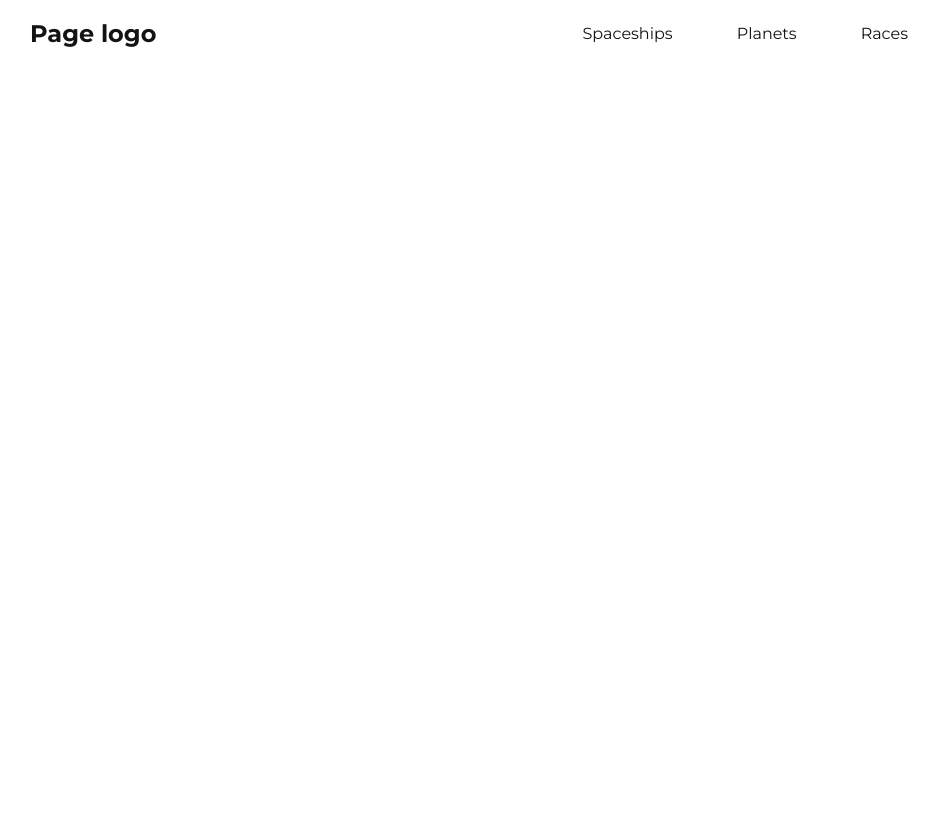
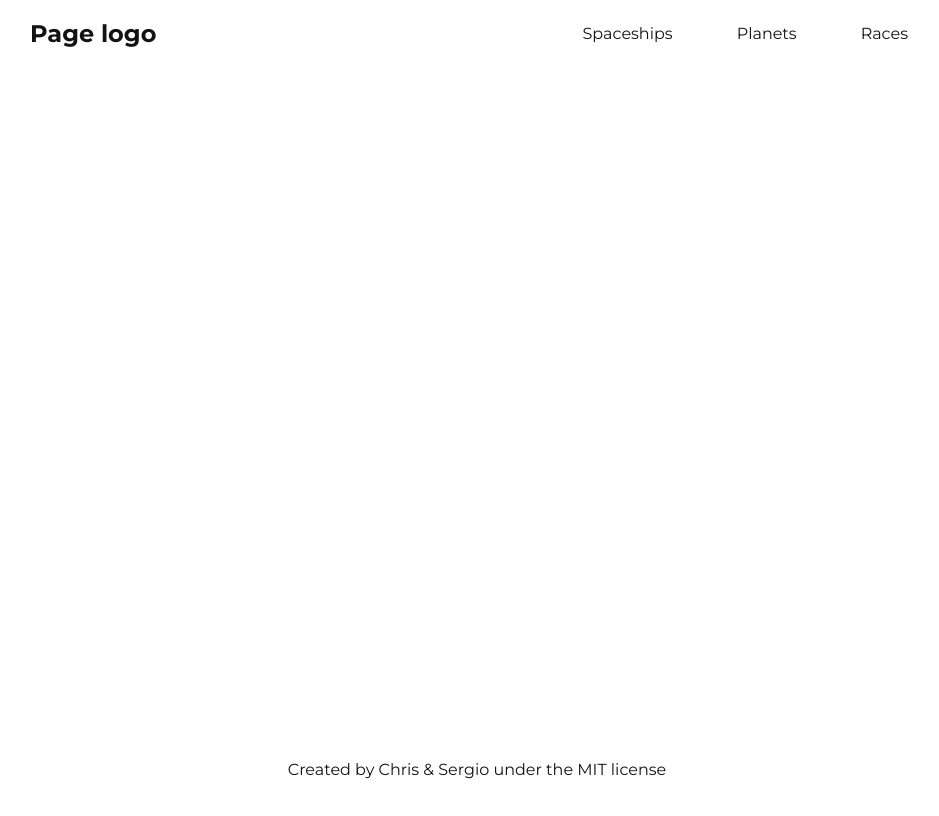
Before and after one commit to seperalta22/MV-JS-capstone, a website built with webpack: page src/index.html in a window 1280 px wide. Shown: the whole page, without its empty margins (171-1110 px from the left). Built offline with nearby package versions, Linux system fonts and the light colour scheme.

Commit message:
Create a page footer

```diff
--- a/src/index.html
+++ b/src/index.html
@@ -24,5 +24,9 @@
         </ul>
       </nav>
     </header>
+
+    <footer>
+        Created by Chris & Sergio under the MIT license
+    </footer>
   </body>
 </html>
--- a/src/styles.css
+++ b/src/styles.css
@@ -2,12 +2,13 @@
   --color-body: #131313;
 }
 
-
 body {
   color: var(--color-body);
   font-family: 'Montserrat', sans-serif;
+  height: 100vh;
 }
 
+/* header section */
 header {
   align-items: center;
   display: flex;
@@ -36,3 +37,12 @@ li {
 a {
   text-decoration: none;
 }
+
+/* Footer section */
+footer {
+  text-align: center;
+  height: 40px;
+  position: fixed;
+  bottom: 0;
+  width: 100%;
+}
```
Lines whose indentation alone changed are shown as unchanged.
